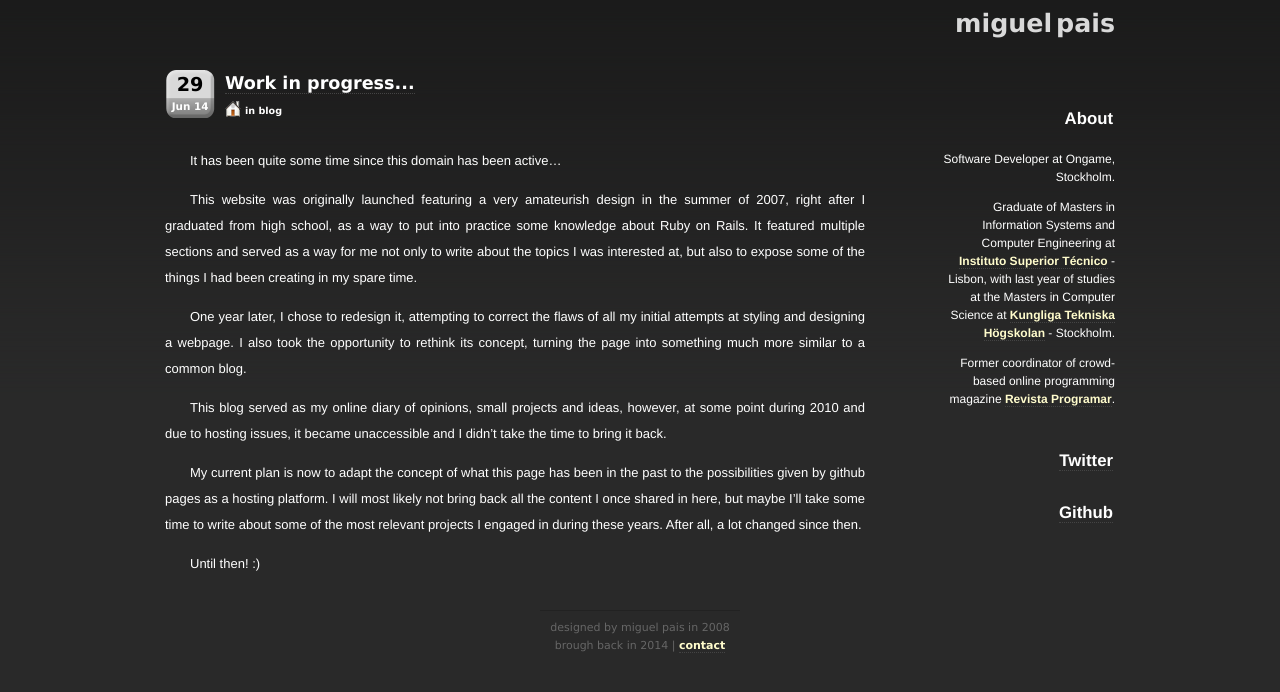
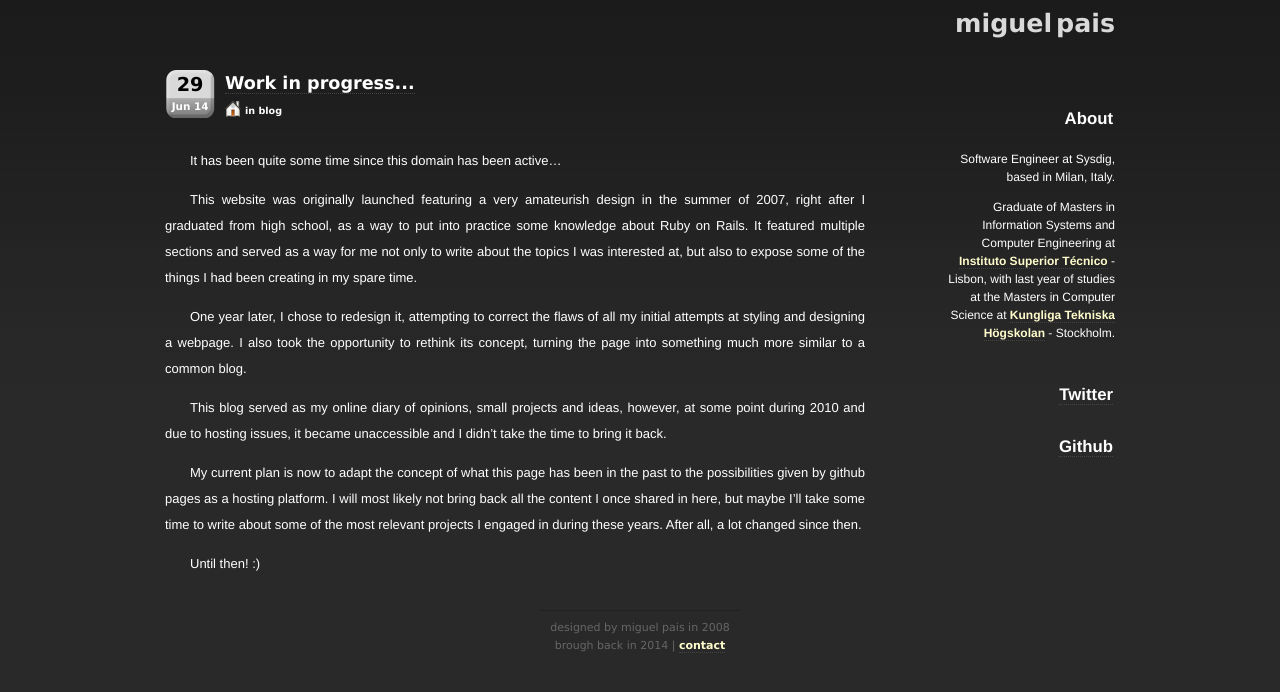
Before and after one commit to miguelpais/miguelpais.github.io, a Jekyll site: the page built from index.html, in a window 1280 px wide. Shown: the top 692 px of the page. Built offline with Jekyll 4.4.1, drawn with Linux system fonts in a browser that asks for light colours.

Commit message:
Changes to about box.

```diff
--- a/_includes/about_box.html
+++ b/_includes/about_box.html
@@ -4,13 +4,10 @@
     </div>
     <div class="menucontent">
     	<p>
-    		Software Developer at Ongame, Stockholm.
+    		Software Engineer at Sysdig, based in Milan, Italy.
     	</p>
     	<p>
     		Graduate of Masters in Information Systems and Computer Engineering at <a href="http://www.ist.utl.pt/en">Instituto Superior Técnico</a> - Lisbon, with last year of studies at the Masters in Computer Science at <a href="http://www.kth.se/en">Kungliga Tekniska Högskolan</a> - Stockholm.
     	</p>
-    	<p>
-    		Former coordinator of crowd-based online programming magazine <a href="http://revista-programar.info">Revista Programar</a>.
-    	</p>
     </div>
 </div>
```
